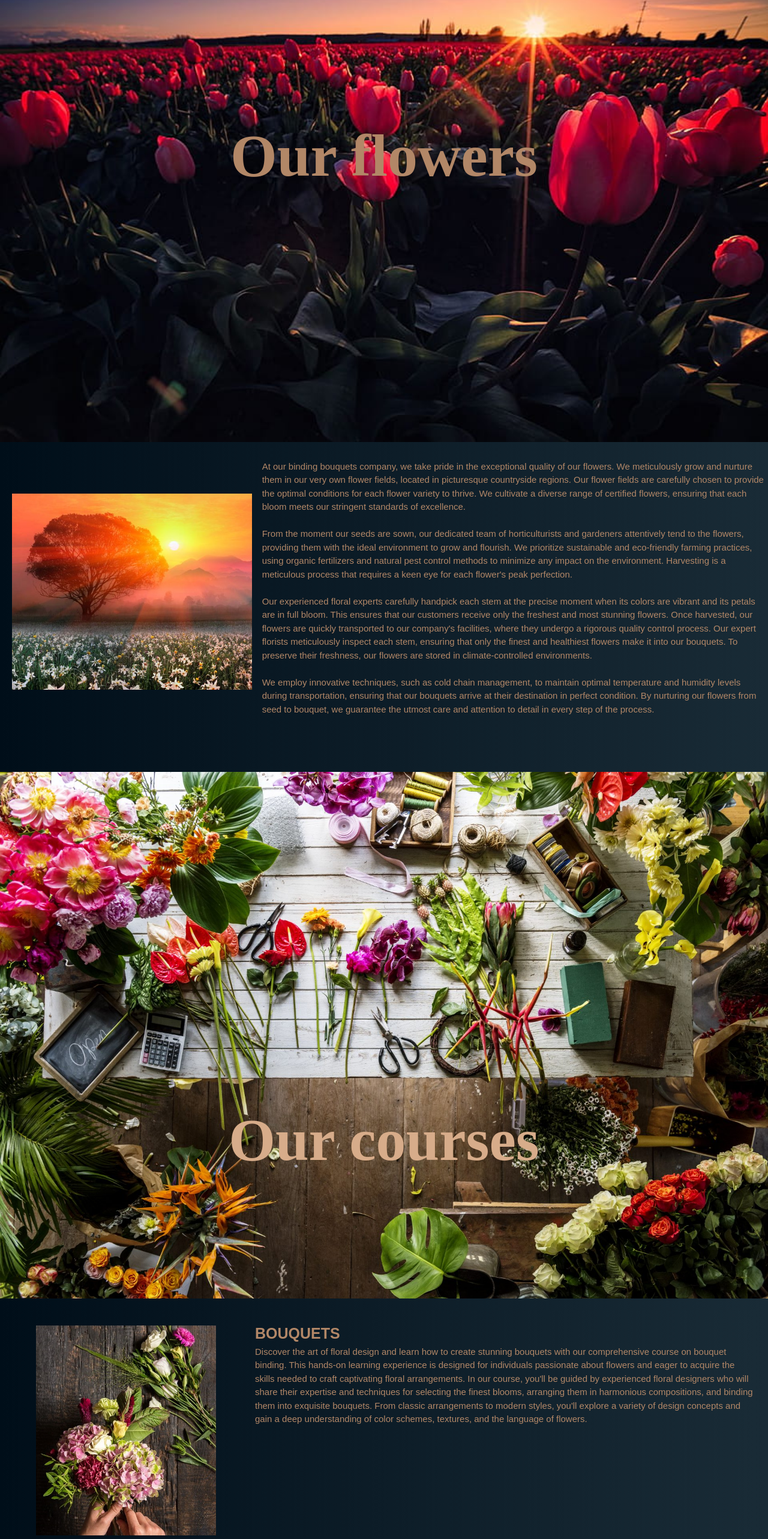
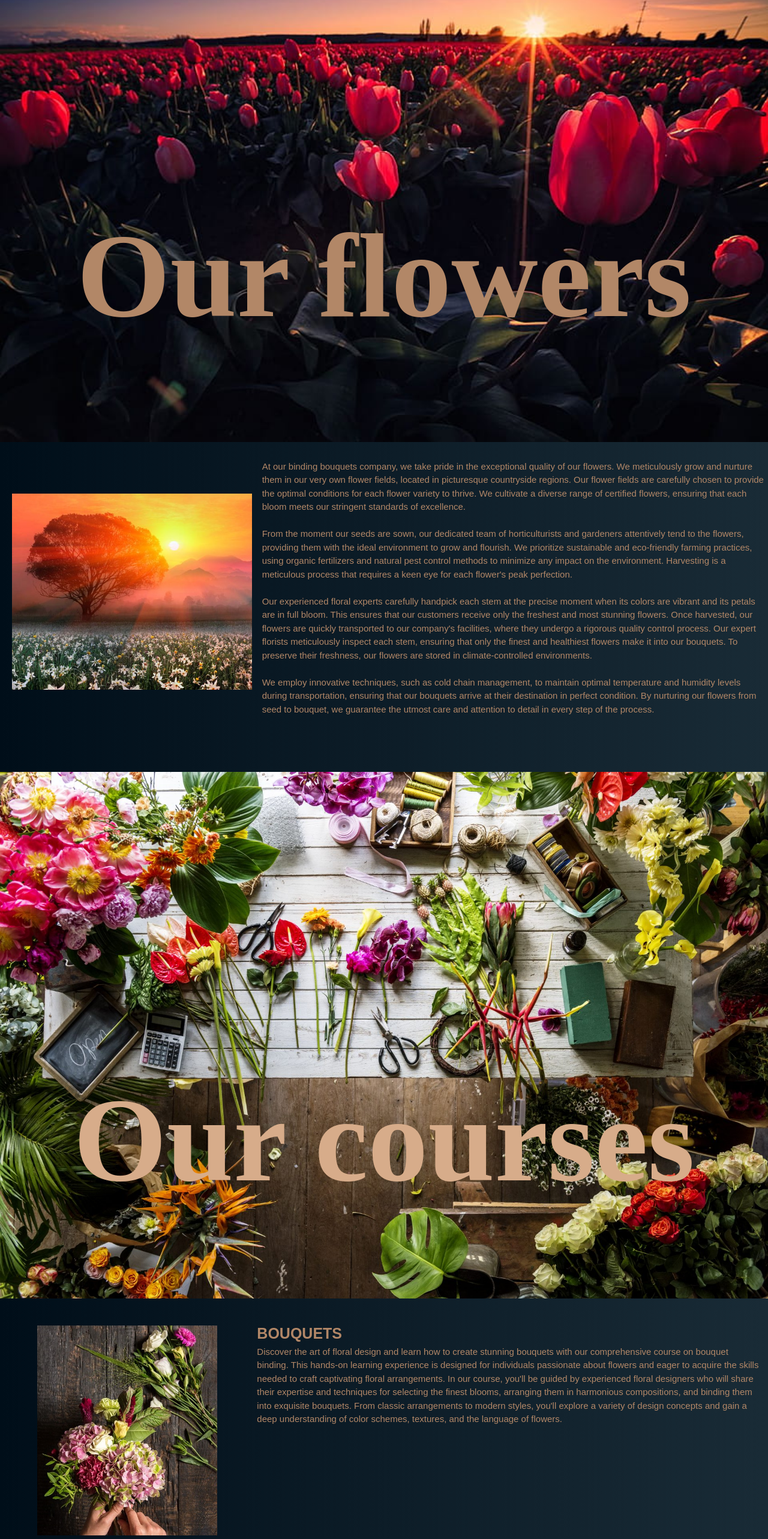
Before and after one commit to JennyWeij/BindingBlooms, a React (Vite) app: page / in a window 1280 px wide. Shown: the part 1670-4236 px from the top of the page at 60% size. Built offline with nearby package versions, Linux system fonts and the light colour scheme.

Commit message:
gjort kurserna responsiva

```diff
--- a/src/pages/AboutPage.tsx
+++ b/src/pages/AboutPage.tsx
@@ -24,9 +24,10 @@ function AboutPage() {
             />
             <Box
               position="absolute"
-              textAlign="center"
-              fontSize={{ base: "65px", md: "100px" }}
+              textAlign="end"
+              fontSize={{ base: "65px", md: "200px" }}
               fontWeight="bold"
+              mt={{ base: "150px", md: "400px" }}
               color="#B28767"
               fontFamily="Baskerville"
             >
--- a/src/pages/CoursesPage.tsx
+++ b/src/pages/CoursesPage.tsx
@@ -25,7 +25,7 @@ function CoursesPage() {
             position="absolute"
             textAlign="center"
             mt={{ base: "150px", md: "400px" }}
-            fontSize={{ base: "65px", md: "100px" }}
+            fontSize={{ base: "65px", md: "200px" }}
             fontWeight="bold"
             color="#d7ac8a"
             fontFamily="Baskerville"
@@ -39,7 +39,7 @@ function CoursesPage() {
           templateColumns={{ base: "1fr", md: "1fr 2fr" }}
           maxW="100%"
           mt="20px"
-          mr="20px"
+          mr="10px"
           justifyItems="center"
           bg="linear-gradient(to right, #000E19, #192B36)"
         >
@@ -62,20 +62,22 @@ function CoursesPage() {
             />
           </Box>
           <Flex flexDirection="column" position="relative" ml="5px">
-            <Text
+            <Box
               fontSize={{ base: "18px", md: "25px" }}
               fontFamily="SourceSansRegular"
               color="#B28767"
               fontWeight="bold"
-              // textAlign="center"
-              mt="20px"
+              textAlign={{ base: "center", md: "start" }}
+              mt={{ base: "0px", md: "20px" }}
             >
               <h3>BOUQUETS</h3>
-            </Text>
+            </Box>
             <Text
+              textAlign={{ base: "center", md: "start" }}
               fontSize="15px"
               fontFamily="SourceSansRegular"
               color="#B28767"
+              mb={{ base: "30px", md: "0" }}
             >
               <span>
                 Discover the art of floral design and learn how to create
@@ -117,6 +119,7 @@ function CoursesPage() {
           templateColumns={{ base: "1fr", md: "1fr 2fr" }}
           maxW="100%"
           mt="20px"
+          mr="10px"
           justifyItems="center"
           bg="linear-gradient(to right, #000E19, #192B36)"
         >
@@ -139,19 +142,22 @@ function CoursesPage() {
             />
           </Box>
           <Flex flexDirection="column" position="relative" ml="5px">
-            <Text
+            <Box
               fontSize={{ base: "18px", md: "25px" }}
               fontFamily="SourceSansRegular"
               color="#B28767"
               fontWeight="bold"
-              mt="18px"
+              textAlign={{ base: "center", md: "start" }}
+              mt={{ base: "0px", md: "20px" }}
             >
               <h3>FLOWER DECORATIONS</h3>
-            </Text>
+            </Box>
             <Text
               fontSize="15px"
               fontFamily="SourceSansRegular"
+              textAlign={{ base: "center", md: "start" }}
               color="#B28767"
+              mb={{ base: "30px", md: "0" }}
             >
               <span>
                 Our flower decoration course lets you embark on a transformative
@@ -191,6 +197,7 @@ function CoursesPage() {
           templateColumns={{ base: "1fr", md: "1fr 2fr" }}
           maxW="100%"
           mt="20px"
+          mr="10px"
           justifyItems="center"
           bg="linear-gradient(to right, #000E19, #192B36)"
         >
@@ -201,6 +208,7 @@ function CoursesPage() {
               display: "flex",
               alignItems: "center",
             }}
+            mt={{ base: "20px", md: "0" }}
           >
             <img
               src="/images/kurs3.jpg"
@@ -213,19 +221,22 @@ function CoursesPage() {
             />
           </Box>
           <Flex flexDirection="column" position="relative" ml="5px">
-            <Text
+            <Box
               fontSize={{ base: "18px", md: "25px" }}
               fontFamily="SourceSansRegular"
               color="#B28767"
               fontWeight="bold"
+              textAlign={{ base: "center", md: "start" }}
+              mt="18px"
             >
               <h3>FLOWER ARRANGEMENT</h3>
-            </Text>
+            </Box>
             <Text
+              textAlign={{ base: "center", md: "start" }}
               fontSize="15px"
               fontFamily="SourceSansRegular"
               color="#B28767"
-              mr="50px"
+              mb={{ base: "10px", md: "0" }}
             >
               <span>
                 Designed for budding floral enthusiasts and aspiring designers
--- a/src/pages/FlowersPage.tsx
+++ b/src/pages/FlowersPage.tsx
@@ -24,9 +24,10 @@ function FlowersPage() {
           <Box
             position="absolute"
             textAlign="center"
-            fontSize={{ base: "65px", md: "100px" }}
+            fontSize={{ base: "65px", md: "200px" }}
             color="#B28767"
             fontWeight="bold"
+            mt={{ base: "150px", md: "400px" }}
             fontFamily="Baskerville"
           >
             Our flowers
```
